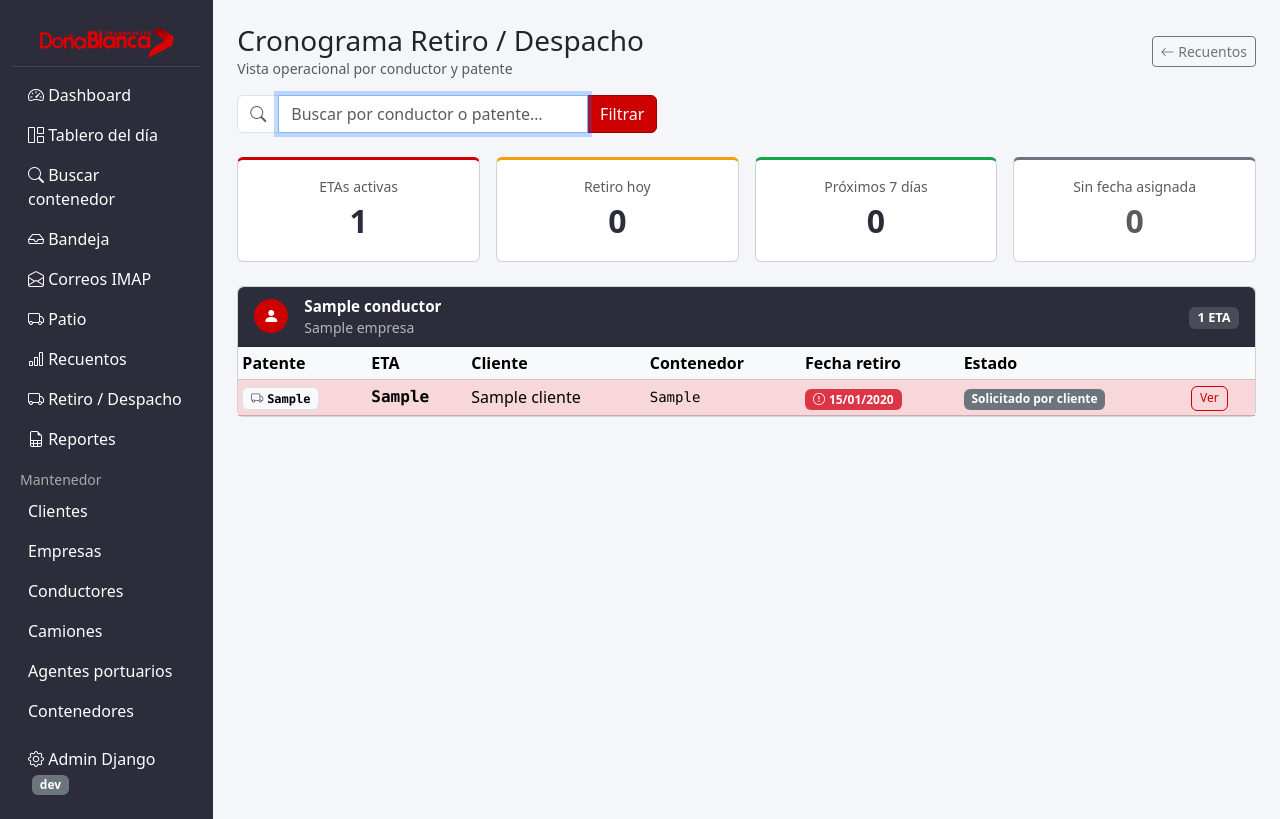
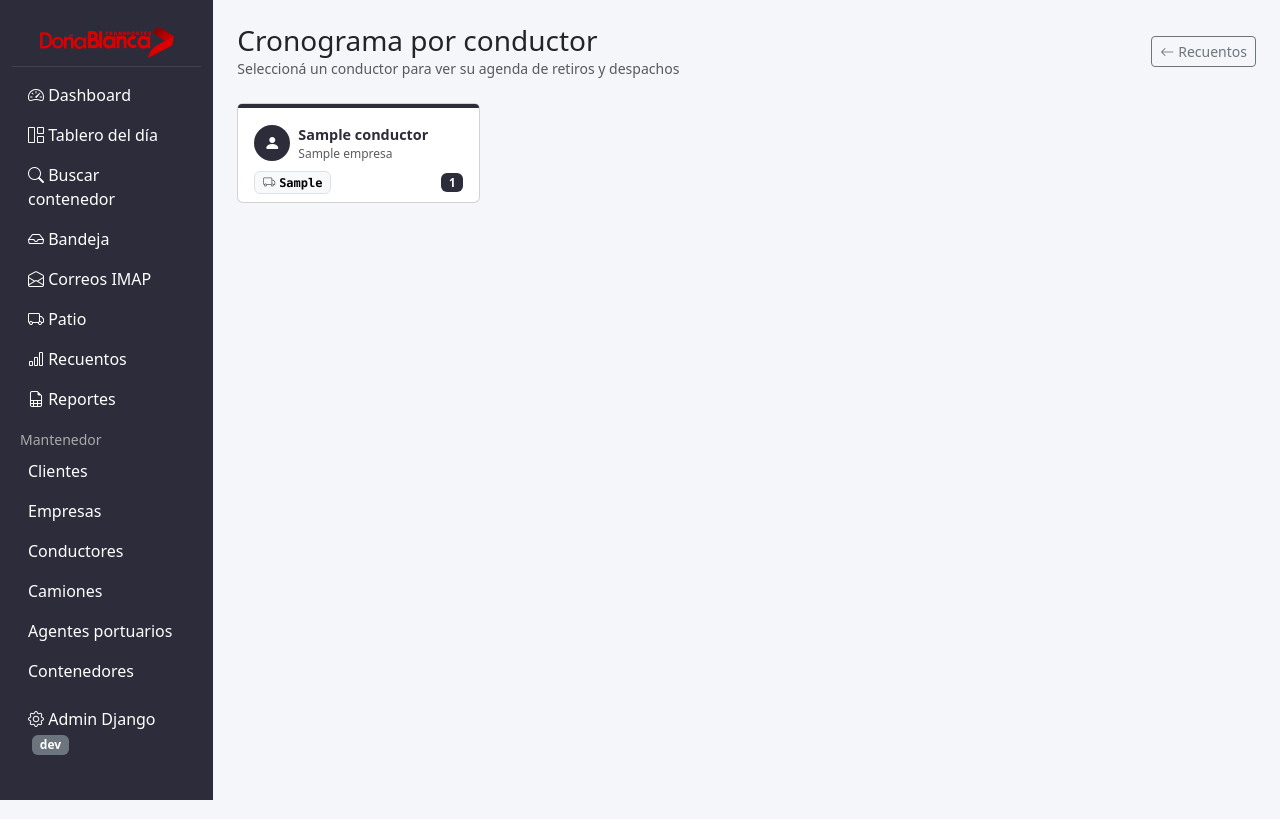
Before and after one commit to Amoyadev/estibapplafragua, a Django app: page /app/recuentos/retiro-despacho/ in a window 1280 px wide. Shown: the part 62-881 px from the top of the page. Run offline with Django 5.2, Linux system fonts and the light colour scheme; a user stored in the database is signed in; tables that the repository leaves empty hold one stand-in row (values such as "Sample post").

Commit message:
feat: selector conductor en retiro-despacho, botón ver conductor en recuentos

```diff
--- a/apps/operaciones/templates/operaciones/retiro_despacho.html
+++ b/apps/operaciones/templates/operaciones/retiro_despacho.html
@@ -2,117 +2,117 @@
 {% block title %}Retiro / Despacho — Estibapp{% endblock %}
 
 {% block content %}
-<div class="d-flex flex-wrap justify-content-between align-items-center mb-3 gap-2">
+
+<!-- Header -->
+<div class="d-flex justify-content-between align-items-center mb-4 gap-2">
     <div>
-        <h3 class="mb-0">Cronograma Retiro / Despacho</h3>
-        <p class="text-muted small mb-0">Vista operacional por conductor y patente</p>
+        <h3 class="mb-0">Cronograma por conductor</h3>
+        <p class="text-muted small mb-0">Seleccioná un conductor para ver su agenda de retiros y despachos</p>
     </div>
     <a href="{% url 'operaciones:recuentos' %}" class="btn btn-sm btn-outline-secondary">
-        <i class="bi bi-arrow-left"></i> Recuentos
+        <i class="bi bi-arrow-left me-1"></i>Recuentos
     </a>
 </div>
 
-<!-- Filtro -->
-<form method="get" class="mb-4">
-    <div class="input-group" style="max-width:420px;">
-        <span class="input-group-text bg-white">
-            <i class="bi bi-search text-muted"></i>
+<!-- Selector de conductores -->
+<div class="row g-3 mb-4">
+{% for item in conductores_lista %}
+    <div class="col-sm-6 col-md-4 col-lg-3">
+        <a href="?conductor={{ item.conductor.pk }}"
+           class="text-decoration-none"
+           style="display:block;">
+            <div class="card h-100 {% if conductor_id == item.conductor.pk|stringformat:'s' %}border-2{% endif %}"
+                 style="{% if conductor_id == item.conductor.pk|stringformat:'s' %}border-color:var(--color-rojo)!important;{% endif %}
+                        transition:box-shadow .15s,transform .15s;cursor:pointer;"
+                 onmouseover="this.style.boxShadow='0 4px 16px rgba(0,0,0,.12)';this.style.transform='translateY(-2px)'"
+                 onmouseout="this.style.boxShadow='';this.style.transform=''">
+
+                <!-- Top strip color -->
+                <div style="height:4px;background:{% if conductor_id == item.conductor.pk|stringformat:'s' %}var(--color-rojo){% else %}#2c2c3a{% endif %};
+                            border-radius:.375rem .375rem 0 0;"></div>
+
+                <div class="card-body pb-2">
+                    <!-- Avatar + nombre -->
+                    <div class="d-flex align-items-center gap-2 mb-2">
+                        <span style="display:inline-flex;align-items:center;justify-content:center;
+                                     width:36px;height:36px;flex-shrink:0;border-radius:50%;
+                                     background:{% if conductor_id == item.conductor.pk|stringformat:'s' %}var(--color-rojo){% else %}#2c2c3a{% endif %};">
+                            <i class="bi bi-person-fill" style="color:#fff;font-size:1rem;"></i>
                         </span>
-        <input type="text" name="q" value="{{ q }}" class="form-control"
-               placeholder="Buscar por conductor o patente…" autofocus>
-        {% if q %}
-        <a href="{% url 'operaciones:retiro_despacho' %}" class="btn btn-outline-secondary">
-            <i class="bi bi-x"></i>
-        </a>
+                        <div style="min-width:0;">
+                            <div class="fw-semibold text-truncate" style="font-size:.9rem;color:#2c2c3a;">
+                                {{ item.conductor.nombre }}
+                            </div>
+                            {% if item.conductor.empresa %}
+                            <div class="text-muted" style="font-size:.75rem;">{{ item.conductor.empresa.nombre }}</div>
                             {% endif %}
-        <button class="btn" style="background:var(--color-rojo);color:#fff;border-color:#990000;">
-            Filtrar
-        </button>
-    </div>
-    {% if q %}
-    <p class="text-muted small mt-1 mb-0">
-        Mostrando resultados para <strong>«{{ q }}»</strong> — {{ total_activas }} ETA{{ total_activas|pluralize:"s" }}
-    </p>
-    {% endif %}
-</form>
-
-<!-- KPIs -->
-<div class="row g-3 mb-4">
-    <div class="col-6 col-md-3">
-        <div class="card text-center" style="border-top:3px solid var(--color-rojo);">
-            <div class="card-body py-3">
-                <div class="small text-muted">ETAs activas</div>
-                <div class="fs-2 fw-bold" style="color:#2c2c3a;">{{ total_activas }}</div>
                         </div>
                     </div>
-    </div>
-    <div class="col-6 col-md-3">
-        <div class="card text-center" style="border-top:3px solid #f59e0b;">
-            <div class="card-body py-3">
-                <div class="small text-muted">Retiro hoy</div>
-                <div class="fs-2 fw-bold" style="color:#2c2c3a;">{{ hoy_count }}</div>
-            </div>
-        </div>
-    </div>
-    <div class="col-6 col-md-3">
-        <div class="card text-center" style="border-top:3px solid #16a34a;">
-            <div class="card-body py-3">
-                <div class="small text-muted">Próximos 7 días</div>
-                <div class="fs-2 fw-bold" style="color:#2c2c3a;">{{ proximas }}</div>
-            </div>
-        </div>
-    </div>
-    <div class="col-6 col-md-3">
-        <div class="card text-center" style="border-top:3px solid #6c757d;">
-            <div class="card-body py-3">
-                <div class="small text-muted">Sin fecha asignada</div>
-                <div class="fs-2 fw-bold text-muted">{{ sin_fecha }}</div>
+
+                    <!-- Patente + badges -->
+                    <div class="d-flex align-items-center justify-content-between mt-1">
+                        <span class="badge text-bg-light border font-monospace" style="font-size:.75rem;">
+                            <i class="bi bi-truck me-1 text-muted"></i>{{ item.patente }}
+                        </span>
+                        <div class="d-flex gap-1">
+                            <span class="badge" style="background:#2c2c3a;font-size:.72rem;" title="ETAs activas">
+                                {{ item.total }}
+                            </span>
+                            {% if item.hoy > 0 %}
+                            <span class="badge bg-warning text-dark" style="font-size:.72rem;" title="Retiros hoy">
+                                Hoy {{ item.hoy }}
+                            </span>
+                            {% endif %}
                         </div>
                     </div>
                 </div>
             </div>
+        </a>
+    </div>
+{% empty %}
+    <div class="col-12">
+        <div class="alert alert-info">No hay conductores con ETAs activas asignadas.</div>
+    </div>
+{% endfor %}
+</div>
 
-{% if not grupos %}
-<div class="alert alert-info">
-    {% if q %}
-        No se encontraron ETAs para <strong>«{{ q }}»</strong>.
-        <a href="{% url 'operaciones:retiro_despacho' %}">Ver todas</a>
-    {% else %}
-        No hay ETAs con conductor asignado en ciclo activo.
-    {% endif %}
-</div>
-{% else %}
-
-{% for grupo in grupos %}
-<div class="card mb-3">
-    <!-- Encabezado conductor -->
-    <div class="card-header d-flex align-items-center justify-content-between py-2"
-         style="background:#2c2c3a;color:#fff;border-radius:.375rem .375rem 0 0;">
+<!-- Tabla del conductor seleccionado -->
+{% if conductor_sel %}
+<div id="tabla-conductor">
+    <!-- Encabezado conductor seleccionado -->
+    <div class="d-flex align-items-center justify-content-between mb-3 flex-wrap gap-2">
         <div class="d-flex align-items-center gap-3">
             <span style="display:inline-flex;align-items:center;justify-content:center;
-                         width:34px;height:34px;background:var(--color-rojo);
-                         border-radius:50%;flex-shrink:0;">
-                <i class="bi bi-person-fill" style="color:#fff;font-size:1rem;"></i>
+                         width:42px;height:42px;background:var(--color-rojo);
+                         border-radius:50%;flex-shrink:0;box-shadow:0 2px 8px rgba(204,0,0,.35);">
+                <i class="bi bi-person-fill" style="color:#fff;font-size:1.2rem;"></i>
             </span>
             <div>
-                <div class="fw-semibold" style="font-size:.95rem;">{{ grupo.conductor.nombre }}</div>
-                <div class="small" style="color:rgba(255,255,255,.65);">
-                    {% if grupo.conductor.empresa %}{{ grupo.conductor.empresa.nombre }}{% endif %}
-                </div>
-            </div>
-        </div>
-        <div class="text-end">
-            <span class="badge" style="background:rgba(255,255,255,.15);font-size:.8rem;">
-                {{ grupo.etas|length }} ETA{{ grupo.etas|length|pluralize:"s" }}
+                <h5 class="mb-0" style="color:#2c2c3a;">{{ conductor_sel.nombre }}</h5>
+                <span class="text-muted small">
+                    {% if conductor_sel.empresa %}{{ conductor_sel.empresa.nombre }} · {% endif %}
+                    {{ total_sel }} ETA{{ total_sel|pluralize:"s" }} activa{{ total_sel|pluralize:"s" }}
+                    {% if hoy_sel > 0 %}
+                    · <span class="text-warning fw-semibold">{{ hoy_sel }} hoy</span>
+                    {% endif %}
+                    {% if proximas_sel > 0 %}
+                    · <span class="text-success">{{ proximas_sel }} próximos 7 días</span>
+                    {% endif %}
                 </span>
             </div>
         </div>
+        <a href="{% url 'operaciones:retiro_despacho' %}" class="btn btn-sm btn-outline-secondary">
+            <i class="bi bi-x me-1"></i>Limpiar selección
+        </a>
+    </div>
 
+    <!-- Tabla -->
+    <div class="card">
         <div class="table-responsive">
-        <table class="table table-sm mb-0 align-middle">
-            <thead class="table-light">
+            <table class="table table-hover align-middle mb-0">
+                <thead style="background:#2c2c3a;color:#fff;">
                     <tr>
-                    <th>Patente</th>
+                        <th class="ps-3">Patente</th>
                         <th>ETA</th>
                         <th>Cliente</th>
                         <th>Contenedor</th>
@@ -122,11 +122,11 @@
                     </tr>
                 </thead>
                 <tbody>
-            {% for eta in grupo.etas %}
+                {% for eta in etas_sel %}
                 {% with fr=eta.fecha_retiro %}
-            <tr {% if fr == hoy %}class="table-warning"
-                {% elif fr and fr < hoy %}class="table-danger"{% endif %}>
-                <td>
+                <tr {% if fr == hoy %}style="background:#fff8e1;"
+                    {% elif fr and fr < hoy %}style="background:#fff5f5;"{% endif %}>
+                    <td class="ps-3">
                         {% if eta.camion %}
                         <span class="badge text-bg-light border font-monospace">
                             <i class="bi bi-truck me-1 text-muted"></i>{{ eta.camion.patente }}
@@ -135,9 +135,11 @@
                         <span class="text-muted small">—</span>
                         {% endif %}
                     </td>
-                <td class="font-monospace fw-semibold">{{ eta.numero }}</td>
+                    <td class="font-monospace fw-semibold" style="color:#2c2c3a;">{{ eta.numero }}</td>
                     <td>{{ eta.cliente.nombre }}</td>
-                <td class="font-monospace small">{{ eta.contenedor.codigo }}</td>
+                    <td>
+                        <span class="font-monospace small badge text-bg-light border">{{ eta.contenedor.codigo }}</span>
+                    </td>
                     <td>
                         {% if fr %}
                             {% if fr == hoy %}
@@ -149,30 +151,44 @@
                                 <i class="bi bi-exclamation-circle me-1"></i>{{ fr|date:"d/m/Y" }}
                             </span>
                             {% else %}
-                        <span class="text-dark small">{{ fr|date:"d/m/Y" }}</span>
+                            <span class="small text-dark">{{ fr|date:"d/m/Y" }}</span>
                             {% endif %}
                         {% else %}
                         <span class="text-muted small">Sin fecha</span>
                         {% endif %}
                     </td>
                     <td>
-                    <span class="badge bg-secondary badge-estado">{{ eta.get_estado_display }}</span>
+                        <span class="badge bg-secondary">{{ eta.get_estado_display }}</span>
                     </td>
                     <td>
                         <a href="{% url 'operaciones:eta_detalle' eta.pk %}"
-                       class="btn btn-xs btn-outline-primary"
-                       style="font-size:.75rem;padding:.15rem .5rem;">
+                           class="btn btn-sm btn-outline-primary"
+                           style="font-size:.75rem;padding:.2rem .6rem;">
                             Ver
                         </a>
                     </td>
                 </tr>
                 {% endwith %}
+                {% empty %}
+                <tr>
+                    <td colspan="7" class="text-center text-muted py-4">
+                        Sin ETAs activas para este conductor.
+                    </td>
+                </tr>
                 {% endfor %}
                 </tbody>
             </table>
         </div>
     </div>
-{% endfor %}
+</div>
 
+<script>
+    // Auto-scroll a la tabla al seleccionar conductor
+    document.addEventListener("DOMContentLoaded", function () {
+        const tabla = document.getElementById("tabla-conductor");
+        if (tabla) tabla.scrollIntoView({ behavior: "smooth", block: "start" });
+    });
+</script>
 {% endif %}
+
 {% endblock %}
--- a/apps/operaciones/views.py
+++ b/apps/operaciones/views.py
@@ -992,50 +992,66 @@ class RetiroDespacho(CualquierRol, TemplateView):
 
     def get_context_data(self, **kwargs):
         from datetime import timedelta
+        from .models import Conductor as ConductorModel
         ctx = super().get_context_data(**kwargs)
-        q = self.request.GET.get("q", "").strip()
         hoy = timezone.now().date()
+        conductor_id = self.request.GET.get("conductor", "").strip()
 
-        etas_qs = (
-            ETA.objects.select_related(
-                "conductor", "conductor__empresa", "camion", "cliente", "contenedor"
-            )
-            .filter(conductor__isnull=False)
-            .exclude(estado__in=[ETA.EstadoCiclo.DESPACHADO_PUERTO])
-            .order_by("fecha_retiro", "fecha", "conductor__nombre")
+        # Todos los conductores con ETAs activas (para el selector)
+        ids_con_etas = (
+            ETA.objects.filter(conductor__isnull=False)
+            .exclude(estado=ETA.EstadoCiclo.DESPACHADO_PUERTO)
+            .values_list("conductor_id", flat=True)
+            .distinct()
+        )
+        conductores = (
+            ConductorModel.objects.filter(pk__in=ids_con_etas)
+            .select_related("empresa")
+            .order_by("nombre")
         )
 
-        if q:
-            etas_qs = etas_qs.filter(
-                Q(conductor__nombre__icontains=q) | Q(camion__patente__icontains=q)
+        # Enriquecer con conteo de ETAs y próxima fecha
+        conductores_lista = []
+        for c in conductores:
+            etas_c = ETA.objects.filter(
+                conductor=c
+            ).exclude(estado=ETA.EstadoCiclo.DESPACHADO_PUERTO)
+            patente = (
+                etas_c.exclude(camion__isnull=True)
+                .values_list("camion__patente", flat=True)
+                .first()
             )
+            conductores_lista.append({
+                "conductor": c,
+                "total": etas_c.count(),
+                "hoy": etas_c.filter(fecha_retiro=hoy).count(),
+                "patente": patente or "—",
+            })
 
-        # KPIs rápidos
-        ctx["total_activas"] = etas_qs.count()
-        ctx["hoy_count"] = etas_qs.filter(fecha_retiro=hoy).count()
-        ctx["sin_fecha"] = etas_qs.filter(fecha_retiro__isnull=True).count()
-        ctx["proximas"] = etas_qs.filter(
-            fecha_retiro__gt=hoy, fecha_retiro__lte=hoy + timedelta(days=7)
-        ).count()
+        ctx["conductores_lista"] = conductores_lista
+        ctx["hoy"] = hoy
+        ctx["conductor_id"] = conductor_id
 
-        # Conductores únicos con resumen
-        conductores_ids = (
-            etas_qs.values_list("conductor_id", flat=True).distinct()
-        )
-        from .models import Conductor
-        conductores = Conductor.objects.filter(pk__in=conductores_ids).select_related(
-            "empresa"
-        ).order_by("nombre")
+        # Si hay conductor seleccionado → cargar sus ETAs
+        if conductor_id:
+            try:
+                conductor_sel = ConductorModel.objects.select_related("empresa").get(pk=conductor_id)
+                etas_sel = (
+                    ETA.objects.select_related("camion", "cliente", "contenedor")
+                    .filter(conductor=conductor_sel)
+                    .exclude(estado=ETA.EstadoCiclo.DESPACHADO_PUERTO)
+                    .order_by("fecha_retiro", "fecha")
+                )
+                ctx["conductor_sel"] = conductor_sel
+                ctx["etas_sel"] = etas_sel
+                ctx["total_sel"] = etas_sel.count()
+                ctx["hoy_sel"] = etas_sel.filter(fecha_retiro=hoy).count()
+                ctx["proximas_sel"] = etas_sel.filter(
+                    fecha_retiro__gt=hoy, fecha_retiro__lte=hoy + timedelta(days=7)
+                ).count()
+            except ConductorModel.DoesNotExist:
+                pass
 
-        grupos = []
-        for c in conductores:
-            filas = [e for e in etas_qs if e.conductor_id == c.pk]
-            if filas:
-                grupos.append({"conductor": c, "etas": filas})
-
-        ctx["grupos"] = grupos
-        ctx["q"] = q
-        ctx["hoy"] = hoy
         return ctx
 
 
--- a/templates/base.html
+++ b/templates/base.html
@@ -81,7 +81,6 @@
                 <li class="nav-item"><a class="nav-link" href="{% url 'operaciones:patio' %}"><i class="bi bi-truck"></i> Patio</a></li>
                 {% endif %}
                 <li class="nav-item"><a class="nav-link" href="{% url 'operaciones:recuentos' %}"><i class="bi bi-bar-chart"></i> Recuentos</a></li>
-                <li class="nav-item"><a class="nav-link" href="{% url 'operaciones:retiro_despacho' %}"><i class="bi bi-truck"></i> Retiro / Despacho</a></li>
                 {% if user|en_grupo:"Administrador" %}
                 <li class="nav-item"><a class="nav-link" href="{% url 'operaciones:reportes' %}"><i class="bi bi-file-earmark-spreadsheet"></i> Reportes</a></li>
                 {% endif %}
```
Also changed, not shown: apps/operaciones/templates/operaciones/recuentos.html (+8 -1 lines). Lines whose indentation alone changed are shown as unchanged.
